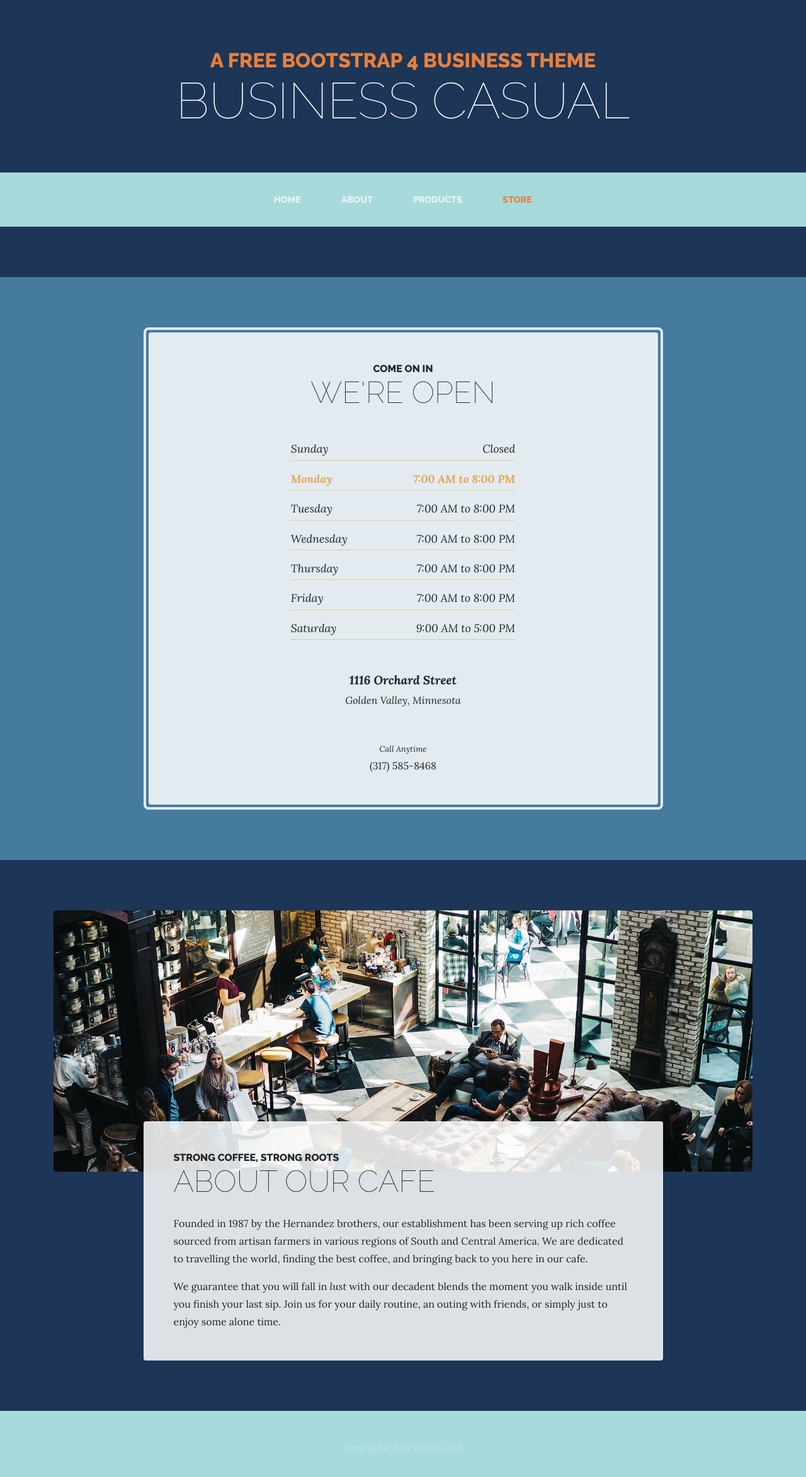
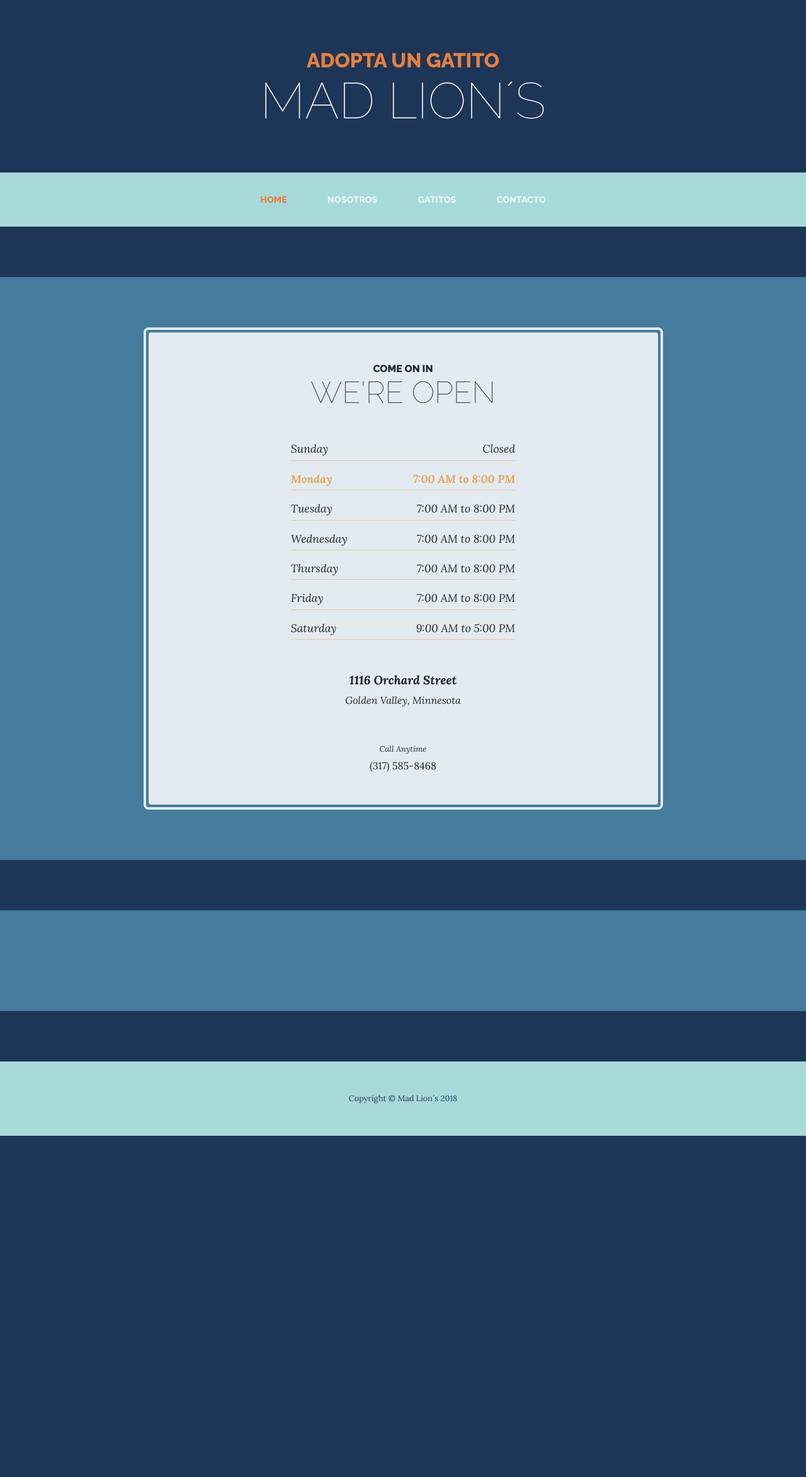
Before and after one commit to LucaTic-Ed13/MadLionsFront, a website: page contact-us.html in a window 1280 px wide. Shown: the whole page at 63% size. After the commit the page ends 1804 px from the top, so only its background shows below. Drawn offline with Linux system fonts and the light colour scheme.

Commit message:
Finish first draft of the template and add sample pics

```diff
--- a/store.html
+++ b/contact-us.html
@@ -8,7 +8,7 @@
     <meta name="description" content="">
     <meta name="author" content="">
 
-    <title>Business Casual - Start Bootstrap Theme</title>
+    <title>Mad Lion´s</title>
 
     <!-- Bootstrap core CSS -->
     <link href="vendor/bootstrap/css/bootstrap.min.css" rel="stylesheet">
@@ -25,8 +25,8 @@
   <body>
 
     <h1 class="site-heading text-center text-white d-none d-lg-block">
-      <span class="site-heading-upper text-primary mb-3">A Free Bootstrap 4 Business Theme</span>
-      <span class="site-heading-lower">Business Casual</span>
+      <span class="site-heading-upper text-primary mb-3">Adopta un gatito</span>
+      <span class="site-heading-lower">Mad Lion´s</span>
     </h1>
 
     <!-- Navigation -->
@@ -38,19 +38,19 @@
         </button>
         <div class="collapse navbar-collapse" id="navbarResponsive">
           <ul class="navbar-nav mx-auto">
-            <li class="nav-item px-lg-4">
+            <li class="nav-item active px-lg-4">
               <a class="nav-link text-uppercase text-expanded" href="index.html">Home
                 <span class="sr-only">(current)</span>
               </a>
             </li>
             <li class="nav-item px-lg-4">
-              <a class="nav-link text-uppercase text-expanded" href="about.html">About</a>
+              <a class="nav-link text-uppercase text-expanded" href="about.html">Nosotros</a>
             </li>
             <li class="nav-item px-lg-4">
-              <a class="nav-link text-uppercase text-expanded" href="products.html">Products</a>
+              <a class="nav-link text-uppercase text-expanded" href="cats.html">Gatitos</a>
             </li>
-            <li class="nav-item active px-lg-4">
-              <a class="nav-link text-uppercase text-expanded" href="store.html">Store</a>
+            <li class="nav-item px-lg-4">
+              <a class="nav-link text-uppercase text-expanded" href="contact-us.html">Contacto</a>
             </li>
           </ul>
         </div>
@@ -116,31 +116,15 @@
       </div>
     </section>
 
-    <section class="page-section about-heading">
+    <section class="page-section cta">
       <div class="container">
-        <img class="img-fluid rounded about-heading-img mb-3 mb-lg-0" src="img/about.jpg" alt="">
-        <div class="about-heading-content">
-          <div class="row">
-            <div class="col-xl-9 col-lg-10 mx-auto">
-              <div class="bg-faded rounded p-5">
-                <h2 class="section-heading mb-4">
-                  <span class="section-heading-upper">Strong Coffee, Strong Roots</span>
-                  <span class="section-heading-lower">About Our Cafe</span>
-                </h2>
-                <p>Founded in 1987 by the Hernandez brothers, our establishment has been serving up rich coffee sourced from artisan farmers in various regions of South and Central America. We are dedicated to travelling the world, finding the best coffee, and bringing back to you here in our cafe.</p>
-                <p class="mb-0">We guarantee that you will fall in
-                  <em>lust</em>
-                  with our decadent blends the moment you walk inside until you finish your last sip. Join us for your daily routine, an outing with friends, or simply just to enjoy some alone time.</p>
-              </div>
-            </div>
-          </div>
-        </div>
+        <form action=""></form>
       </div>
     </section>
 
     <footer class="footer text-faded text-center py-5">
       <div class="container">
-        <p class="m-0 small">Copyright &copy; Your Website 2018</p>
+        <p class="m-0 small footer-info">Copyright &copy; Mad Lion´s 2018</p>
       </div>
     </footer>
 
```
Also changed, not shown: about.html (+14 -13 lines), cats.html (renamed from products.html, +14 -12 lines), index.html (+14 -14 lines), img/catimg.jpg (added), img/cats.jpg (added), img/gato3.jpg (added), img/gato4.jpg (added), img/kittens.jpg (added).
